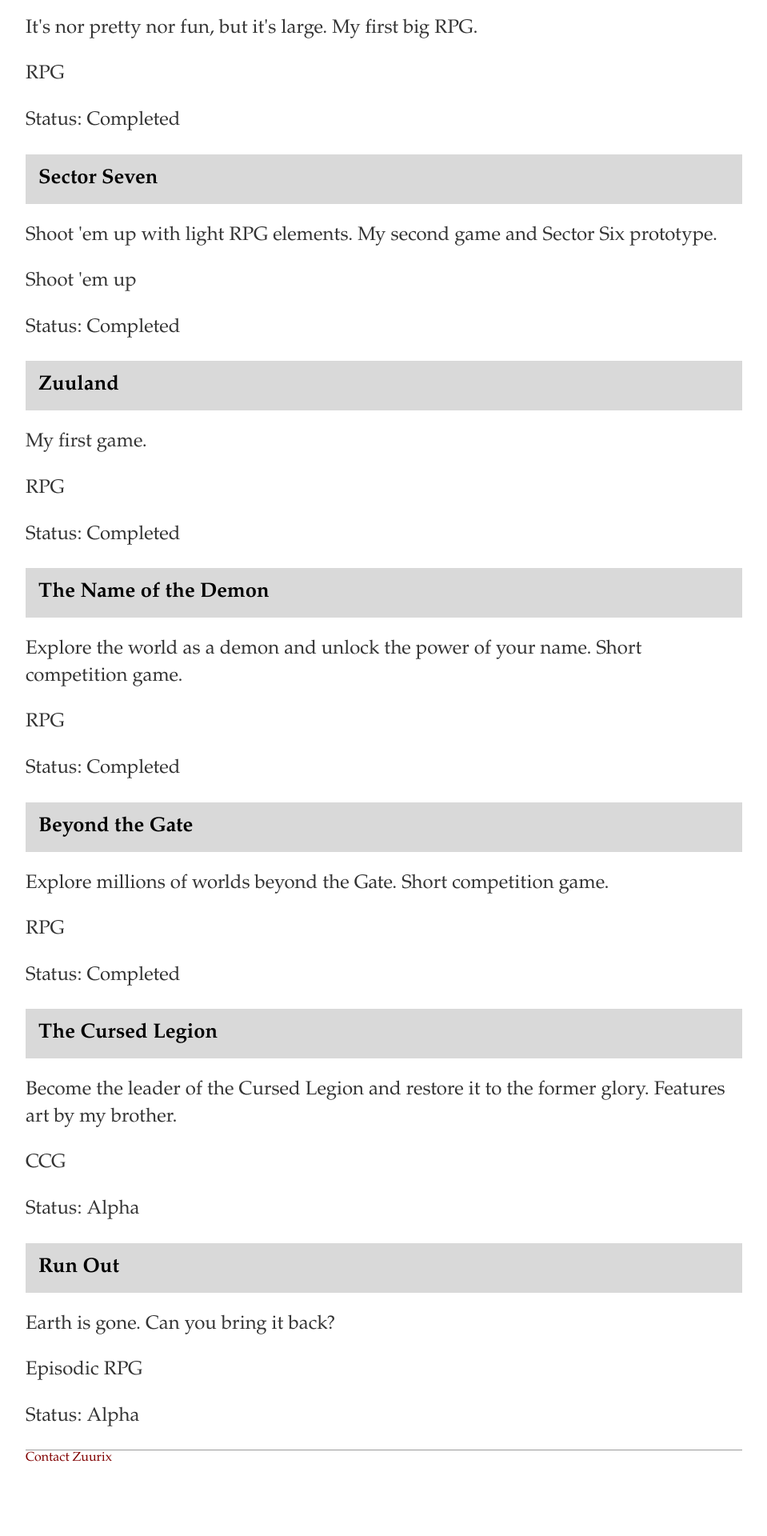
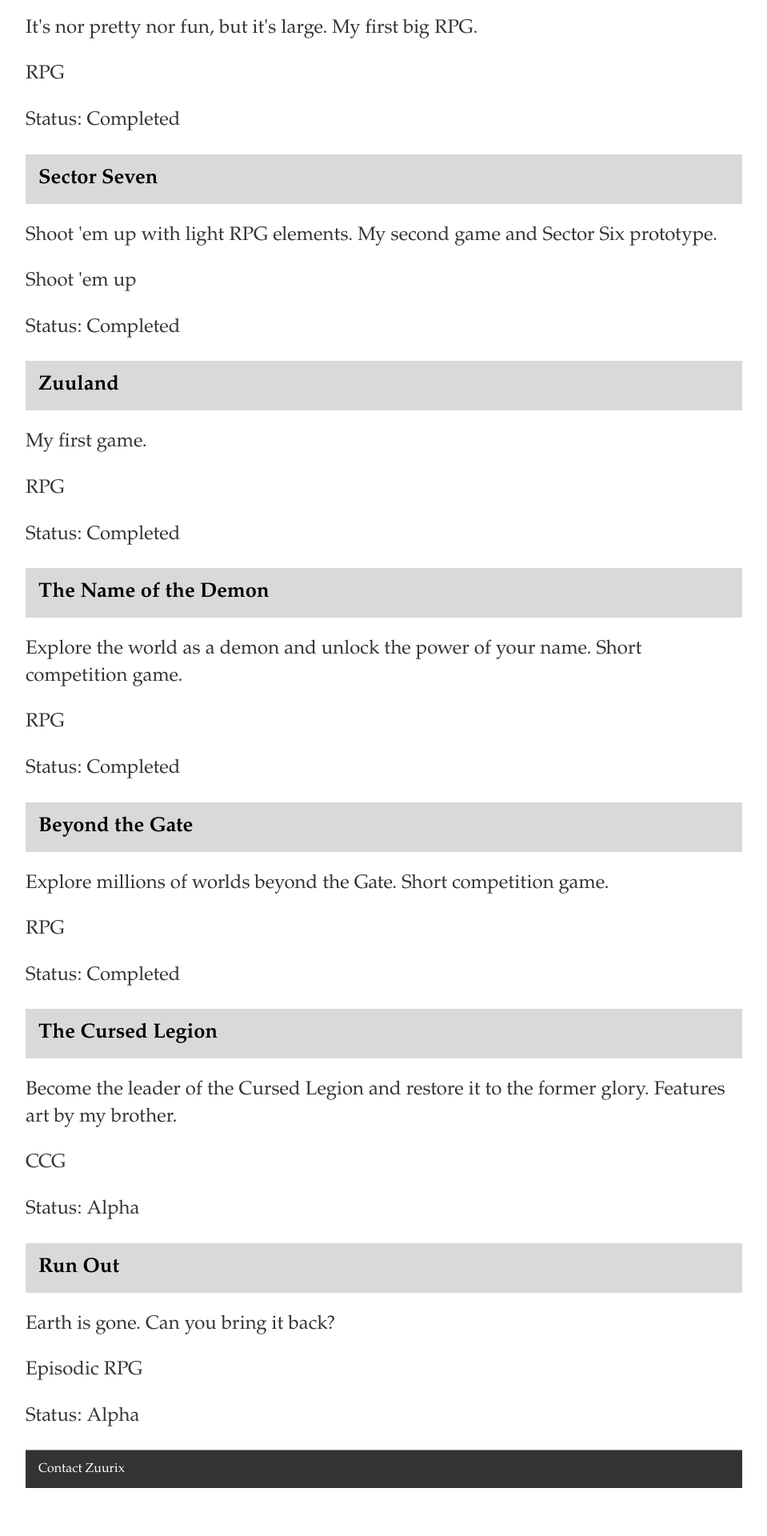
Before and after one commit to Phoebe3663/Zuurix.github.io, a Jekyll site: the page built from games/index.html, in a window 1280 px wide. Shown: the part 788-2708 px from the top of the page at 80% size, without its empty margins (160-1119 px from the left). Built offline with Jekyll 4.4.1, drawn with Linux system fonts in a browser that asks for light colours; before the commit the page ends 2680 px from its top, so only the background shows below that.

Commit message:
Update main.css

```diff
--- a/css/main.css
+++ b/css/main.css
@@ -70,7 +70,7 @@ footer {
     margin-right: 0px;
 }
 
-footer ul li a {
+footer a {
     background-color: #333;
     display: block;
     color: white;
```
